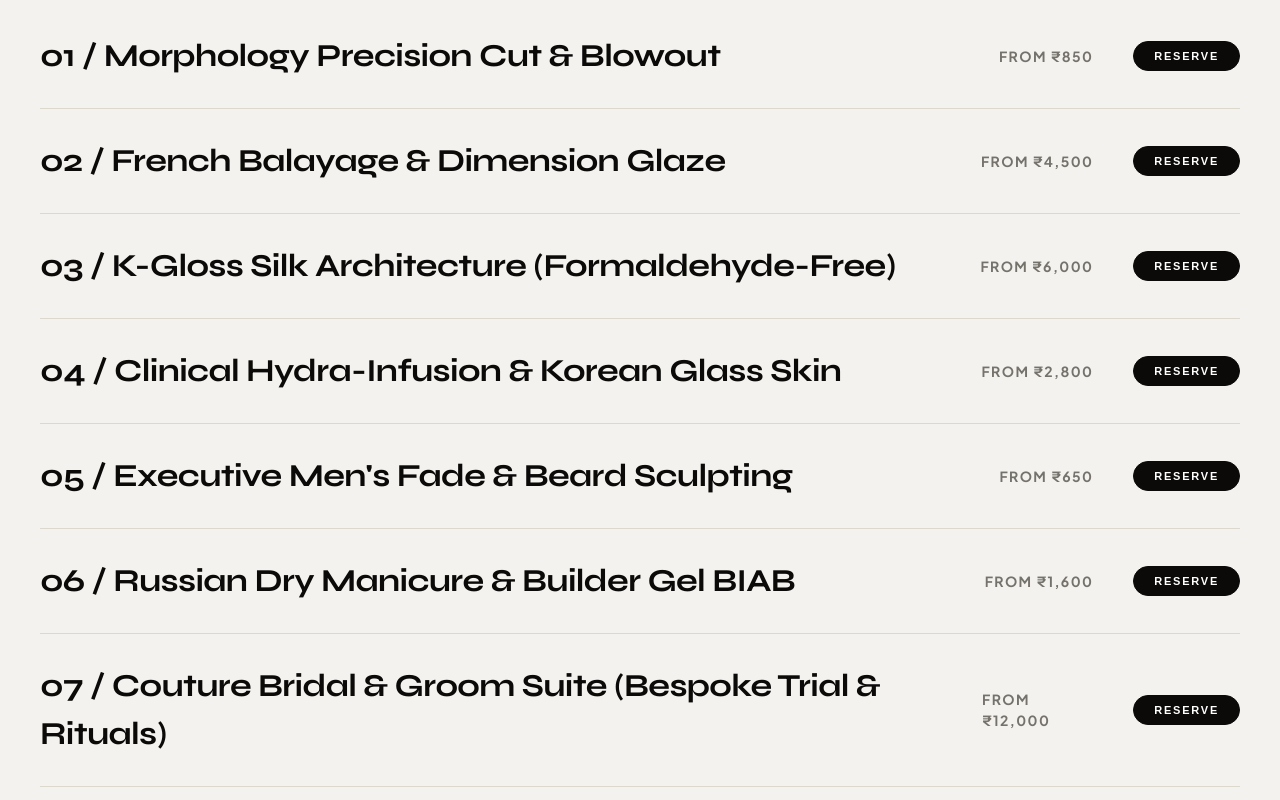
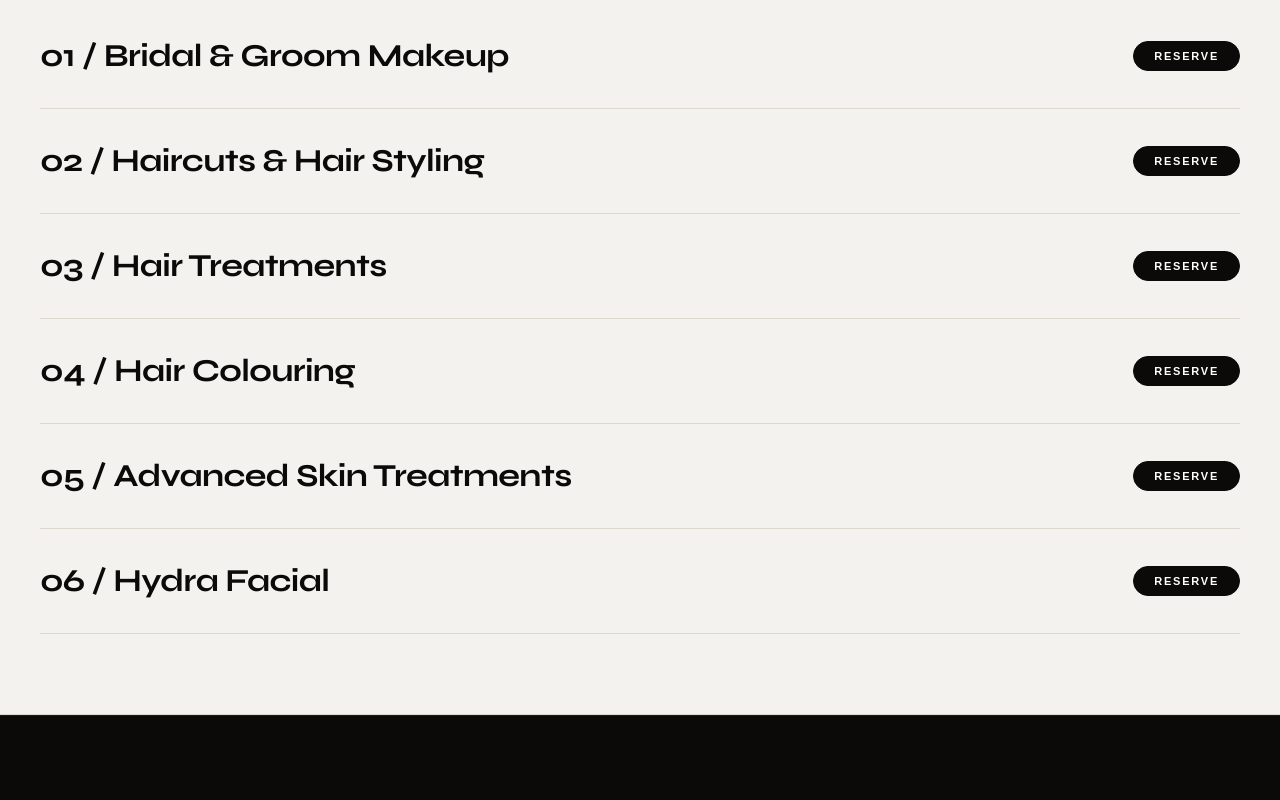
Before and after one commit to ananthupu9-ctrl/ZENTRO-WEB, a plain HTML site: page index.html in a window 1280 px wide. Shown: the part 3640-4440 px from the top of the page. Drawn offline with Linux system fonts and the light colour scheme.

Commit message:
feat(services): replace salon service list with 6 core services and remove all service pricing

```diff
--- a/index.html
+++ b/index.html
@@ -318,7 +318,7 @@
       <div class="feature-portrait-side">
         <img src="assets/bride_and_groom.jpg" alt="Zentro Couture Bride & Groom Atelier Kavanur Malappuram" loading="lazy">
 
-        <button class="feature-floating-pill" data-open-booking data-service="Couture Bridal & Groom Suite">
+        <button class="feature-floating-pill" data-open-booking data-service="Bridal & Groom Makeup">
           <span>↗ Reserve Bridal Suite</span>
         </button>
       </div>
@@ -353,7 +353,7 @@
         </div>
 
         <div class="feature-bottom-row">
-          <a href="#services" class="feature-discover-link" data-open-booking data-service="Couture Bridal & Groom Suite">
+          <a href="#services" class="feature-discover-link" data-open-booking data-service="Bridal & Groom Makeup">
             <span>RESERVE BRIDAL & GROOM SUITE</span>
             <span>→</span>
           </a>
@@ -393,7 +393,7 @@
       <div class="gallery-slider-track" id="galleryTrack">
 
         <!-- Slide 1: Haute Coiffure Architecture -->
-        <div class="gallery-slide-card" data-open-booking data-service="Haute Haircut & Blowout">
+        <div class="gallery-slide-card" data-open-booking data-service="Haircuts & Hair Styling">
           <div class="gallery-slide-media">
             <video
               class="gallery-slide-video"
@@ -429,7 +429,7 @@
         </div>
 
         <!-- Slide 2: Couture Bride & Groom -->
-        <div class="gallery-slide-card" data-open-booking data-service="Couture Bridal & Groom Suite">
+        <div class="gallery-slide-card" data-open-booking data-service="Bridal & Groom Makeup">
           <div class="gallery-slide-media">
             <video
               class="gallery-slide-video"
@@ -465,7 +465,7 @@
         </div>
 
         <!-- Slide 3: French Balayage & Glaze -->
-        <div class="gallery-slide-card" data-open-booking data-service="French Balayage & Dimension Glaze">
+        <div class="gallery-slide-card" data-open-booking data-service="Hair Colouring">
           <div class="gallery-slide-media">
             <video
               class="gallery-slide-video"
@@ -501,7 +501,7 @@
         </div>
 
         <!-- Slide 4: Clinical Dermal Glow -->
-        <div class="gallery-slide-card" data-open-booking data-service="Clinical Hydra-Infusion Glass Skin">
+        <div class="gallery-slide-card" data-open-booking data-service="Hydra Facial">
           <div class="gallery-slide-media">
             <video
               class="gallery-slide-video"
@@ -537,7 +537,7 @@
         </div>
 
         <!-- Slide 5: Men's Executive Fade & Beard -->
-        <div class="gallery-slide-card" data-open-booking data-service="Executive Men's Fade & Beard">
+        <div class="gallery-slide-card" data-open-booking data-service="Haircuts & Hair Styling">
           <div class="gallery-slide-media">
             <video
               class="gallery-slide-video"
@@ -573,7 +573,7 @@
         </div>
 
         <!-- Slide 6: Minimalist Salon Atelier Suites -->
-        <div class="gallery-slide-card" data-open-booking data-service="Morphology Precision Cut & Blowout — ₹850">
+        <div class="gallery-slide-card" data-open-booking data-service="Haircuts & Hair Styling">
           <div class="gallery-slide-media">
             <video
               class="gallery-slide-video"
@@ -636,64 +636,49 @@
       </div>
 
       <!-- Service Row 1 -->
-      <div class="service-row" data-open-booking data-service="Haute Haircut & Blowout" data-price="850">
-        <div class="service-name">01 / Morphology Precision Cut & Blowout</div>
+      <div class="service-row" data-open-booking data-service="Bridal & Groom Makeup">
+        <div class="service-name">01 / Bridal & Groom Makeup</div>
         <div class="service-details">
-          <span class="service-price">FROM ₹850</span>
           <button class="service-book-btn">RESERVE</button>
         </div>
       </div>
 
       <!-- Service Row 2 -->
-      <div class="service-row" data-open-booking data-service="French Balayage & Glaze Melt" data-price="4500">
-        <div class="service-name">02 / French Balayage & Dimension Glaze</div>
+      <div class="service-row" data-open-booking data-service="Haircuts & Hair Styling">
+        <div class="service-name">02 / Haircuts & Hair Styling</div>
         <div class="service-details">
-          <span class="service-price">FROM ₹4,500</span>
           <button class="service-book-btn">RESERVE</button>
         </div>
       </div>
 
       <!-- Service Row 3 -->
-      <div class="service-row" data-open-booking data-service="K-Gloss Silk Keratin" data-price="6000">
-        <div class="service-name">03 / K-Gloss Silk Architecture (Formaldehyde-Free)</div>
+      <div class="service-row" data-open-booking data-service="Hair Treatments">
+        <div class="service-name">03 / Hair Treatments</div>
         <div class="service-details">
-          <span class="service-price">FROM ₹6,000</span>
           <button class="service-book-btn">RESERVE</button>
         </div>
       </div>
 
       <!-- Service Row 4 -->
-      <div class="service-row" data-open-booking data-service="Clinical Hydra-Facial" data-price="2800">
-        <div class="service-name">04 / Clinical Hydra-Infusion & Korean Glass Skin</div>
+      <div class="service-row" data-open-booking data-service="Hair Colouring">
+        <div class="service-name">04 / Hair Colouring</div>
         <div class="service-details">
-          <span class="service-price">FROM ₹2,800</span>
           <button class="service-book-btn">RESERVE</button>
         </div>
       </div>
 
       <!-- Service Row 5 -->
-      <div class="service-row" data-open-booking data-service="Men's Executive Architecture" data-price="650">
-        <div class="service-name">05 / Executive Men's Fade & Beard Sculpting</div>
+      <div class="service-row" data-open-booking data-service="Advanced Skin Treatments">
+        <div class="service-name">05 / Advanced Skin Treatments</div>
         <div class="service-details">
-          <span class="service-price">FROM ₹650</span>
           <button class="service-book-btn">RESERVE</button>
         </div>
       </div>
 
       <!-- Service Row 6 -->
-      <div class="service-row" data-open-booking data-service="Russian Dry Manicure" data-price="1600">
-        <div class="service-name">06 / Russian Dry Manicure & Builder Gel BIAB</div>
+      <div class="service-row" data-open-booking data-service="Hydra Facial">
+        <div class="service-name">06 / Hydra Facial</div>
         <div class="service-details">
-          <span class="service-price">FROM ₹1,600</span>
-          <button class="service-book-btn">RESERVE</button>
-        </div>
-      </div>
-
-      <!-- Service Row 7: Bridal & Groom -->
-      <div class="service-row" data-open-booking data-service="Couture Bridal & Groom Suite" data-price="12000">
-        <div class="service-name">07 / Couture Bridal & Groom Suite (Bespoke Trial & Rituals)</div>
-        <div class="service-details">
-          <span class="service-price">FROM ₹12,000</span>
           <button class="service-book-btn">RESERVE</button>
         </div>
       </div>
@@ -1020,11 +1005,12 @@
         <div>
           <h4 class="footer-heading">DISCIPLINES</h4>
           <ul class="footer-links">
-            <li><a href="#services">Haute Coiffure</a></li>
-            <li><a href="#services">Clinical Derma</a></li>
-            <li><a href="#services">Men's Grooming</a></li>
-            <li><a href="#services">Couture Bridal</a></li>
-            <li><a href="#services">Russian Nails</a></li>
+            <li><a href="#services">Bridal & Groom Makeup</a></li>
+            <li><a href="#services">Haircuts & Hair Styling</a></li>
+            <li><a href="#services">Hair Treatments</a></li>
+            <li><a href="#services">Hair Colouring</a></li>
+            <li><a href="#services">Advanced Skin Treatments</a></li>
+            <li><a href="#services">Hydra Facial</a></li>
           </ul>
         </div>
 
@@ -1078,18 +1064,17 @@
       </div>
 
       <div class="search-box-wrap">
-        <input type="text" id="salonSearchInput" placeholder="Type hair, facial, bridal, fade, keratin, nails..." autocomplete="off">
-        <span id="searchResultCount" class="search-count-badge">7 Disciplines</span>
+        <input type="text" id="salonSearchInput" placeholder="Search bridal, haircut, hair treatments, colouring, skin, hydra facial..." autocomplete="off">
+        <span id="searchResultCount" class="search-count-badge">6 Disciplines</span>
       </div>
 
       <div class="search-quick-tags">
         <span class="quick-tags-label">FILTER:</span>
         <button type="button" class="quick-tag active" data-filter="all">ALL</button>
-        <button type="button" class="quick-tag" data-filter="hair">HAIRCUT</button>
         <button type="button" class="quick-tag" data-filter="bridal">BRIDAL</button>
-        <button type="button" class="quick-tag" data-filter="skin">DERMA / SKIN</button>
-        <button type="button" class="quick-tag" data-filter="men">MEN'S FADE</button>
-        <button type="button" class="quick-tag" data-filter="color">BALAYAGE</button>
+        <button type="button" class="quick-tag" data-filter="hair">HAIR</button>
+        <button type="button" class="quick-tag" data-filter="color">COLOURING</button>
+        <button type="button" class="quick-tag" data-filter="skin">SKIN & HYDRA</button>
       </div>
 
       <div class="search-results-list" id="searchResultsContainer">
@@ -1120,13 +1105,12 @@
           <div>
             <label style="font-size: 0.6875rem; font-weight: 700; letter-spacing: 0.16em; text-transform: uppercase; display: block; margin-bottom: 0.5rem;">Select Discipline & Ritual</label>
             <select id="modalServiceSelect" style="width: 100%; padding: 0.85rem; border: 1.5px solid var(--color-border); background: #FFFFFF; font-family: inherit; font-size: 0.875rem; font-weight: 600;">
-              <option value="Couture Bridal & Groom Suite — ₹12,000">Couture Bridal & Groom Suite — ₹12,000</option>
-              <option value="Morphology Precision Cut & Blowout — ₹850">Morphology Precision Cut & Blowout — ₹850</option>
-              <option value="French Balayage & Dimension Glaze — ₹4,500">French Balayage & Dimension Glaze — ₹4,500</option>
-              <option value="K-Gloss Silk Architecture — ₹6,000">K-Gloss Silk Architecture — ₹6,000</option>
-              <option value="Clinical Hydra-Infusion Glass Skin — ₹2,800">Clinical Hydra-Infusion Glass Skin — ₹2,800</option>
-              <option value="Executive Men's Fade & Beard — ₹650">Executive Men's Fade & Beard — ₹650</option>
-              <option value="Russian Dry Manicure & BIAB — ₹1,600">Russian Dry Manicure & BIAB — ₹1,600</option>
+              <option value="Bridal & Groom Makeup">Bridal & Groom Makeup</option>
+              <option value="Haircuts & Hair Styling">Haircuts & Hair Styling</option>
+              <option value="Hair Treatments">Hair Treatments</option>
+              <option value="Hair Colouring">Hair Colouring</option>
+              <option value="Advanced Skin Treatments">Advanced Skin Treatments</option>
+              <option value="Hydra Facial">Hydra Facial</option>
             </select>
           </div>
 
--- a/js/app.js
+++ b/js/app.js
@@ -18,66 +18,51 @@ document.addEventListener('DOMContentLoaded', () => {
   const SALON_SERVICES = [
     {
       id: '01',
-      title: 'Morphology Precision Cut & Blowout',
-      category: 'hair',
-      categoryLabel: 'Haute Coiffure',
-      price: 'FROM ₹850',
-      description: 'Bespoke geometric lines & silhouette sculpting for facial harmony.',
-      keywords: 'hair haircut style blowout morphology trimming layers bob'
+      title: 'Bridal & Groom Makeup',
+      category: 'bridal',
+      categoryLabel: 'Wedding Atelier',
+      description: 'Bespoke bridal makeup, hair styling, pre-wedding trials & groom grooming.',
+      keywords: 'bridal wedding groom makeup couture suite trial styling reception'
     },
     {
       id: '02',
-      title: 'French Balayage & Dimension Glaze',
-      category: 'color',
-      categoryLabel: 'Color Architecture',
-      price: 'FROM ₹4,500',
-      description: 'Hand-painted seamless depth & dimensional tone gloss.',
-      keywords: 'balayage color glaze highlights blonde brunette dimension'
+      title: 'Haircuts & Hair Styling',
+      category: 'hair',
+      categoryLabel: 'Hair Architecture',
+      description: 'Precision haircuts, blowouts, fades, layers & bespoke styling for men and women.',
+      keywords: 'hair haircut styling blowout fade beard trimming layers bob men women'
     },
     {
       id: '03',
-      title: 'K-Gloss Silk Architecture (Formaldehyde-Free)',
+      title: 'Hair Treatments',
       category: 'hair',
       categoryLabel: 'Hair Therapy',
-      price: 'FROM ₹6,000',
-      description: 'Vortex keratin sealing for deep frizz-free liquid shine.',
-      keywords: 'keratin smoothing kgloss silk straightening protein repair'
+      description: 'Keratin, smoothing, deep conditioning, scalp therapy & restorative hair rituals.',
+      keywords: 'hair treatments keratin smoothing botox protein repair spa scalp shine'
     },
     {
       id: '04',
-      title: 'Clinical Hydra-Infusion & Korean Glass Skin',
-      category: 'skin',
-      categoryLabel: 'Clinical Derma',
-      price: 'FROM ₹2,800',
-      description: 'Micro-exfoliation vortex cellular infusion & 24K dermal clarity.',
-      keywords: 'facial hydra skin derma glow glass korean peel extraction'
+      title: 'Hair Colouring',
+      category: 'color',
+      categoryLabel: 'Color Studio',
+      description: 'Global colour, French balayage, highlights, root touch-up & dimensional gloss.',
+      keywords: 'hair colouring coloring color balayage highlights glaze blonde brunette root'
     },
     {
       id: '05',
-      title: "Executive Men's Fade & Beard Sculpting",
-      category: 'men',
-      categoryLabel: "Men's Tailoring",
-      price: 'FROM ₹650',
-      description: 'Razor-sharp low/mid taper & architectural facial grooming.',
-      keywords: 'men fade beard taper trimming shave mustache haircut'
+      title: 'Advanced Skin Treatments',
+      category: 'skin',
+      categoryLabel: 'Clinical Derma',
+      description: 'Clinical skin rejuvenation, brightening rituals, peels & customized dermal care.',
+      keywords: 'advanced skin treatments derma clinical peel brightening glow facial glass skin'
     },
     {
       id: '06',
-      title: 'Russian Dry Manicure & Builder Gel BIAB',
-      category: 'nails',
-      categoryLabel: 'Nail Architecture',
-      price: 'FROM ₹1,600',
-      description: 'Diamond electronic e-file cuticle detailing & structured builder gel.',
-      keywords: 'nails manicure biab russian gel polish pedicure cuticle'
-    },
-    {
-      id: '07',
-      title: 'Couture Bridal & Groom Suite (Bespoke Trial & Rituals)',
-      category: 'bridal',
-      categoryLabel: 'Wedding Atelier',
-      price: 'FROM ₹12,000',
-      description: 'Private suite ritual, trial styling, 24K bridal radiance & groom architecture.',
-      keywords: 'bridal wedding groom couture suite trial makeup wedding styling'
+      title: 'Hydra Facial',
+      category: 'skin',
+      categoryLabel: 'Hydra Infusion',
+      description: 'Deep vortex cleansing, gentle exfoliation, extraction & intensive hydration glow.',
+      keywords: 'hydra facial hydrafacial skin hydration glow cleanup extraction derma'
     }
   ];
 
@@ -288,7 +273,6 @@ _Please confirm my reservation slot at Zentro Kavanur. Thank you!_`;
           <span class="search-result-title">${s.title}</span>
         </div>
         <div class="search-result-meta">
-          <span class="search-result-price">${s.price}</span>
           <button type="button" class="search-result-btn" data-book-service="${s.title}">
             RESERVE →
           </button>
```
Also changed, not shown: css/styles.css (+3 -16 lines).
